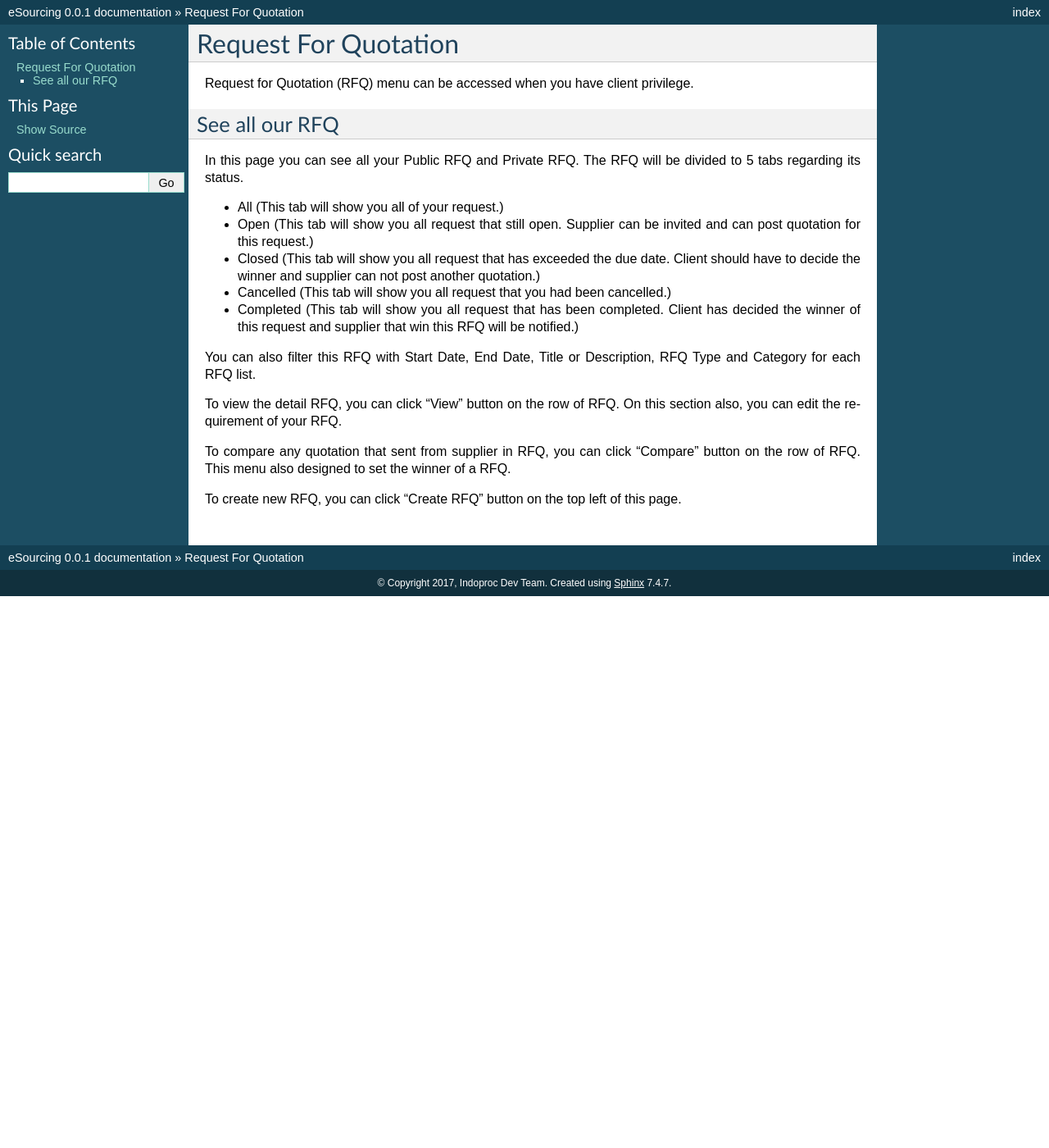
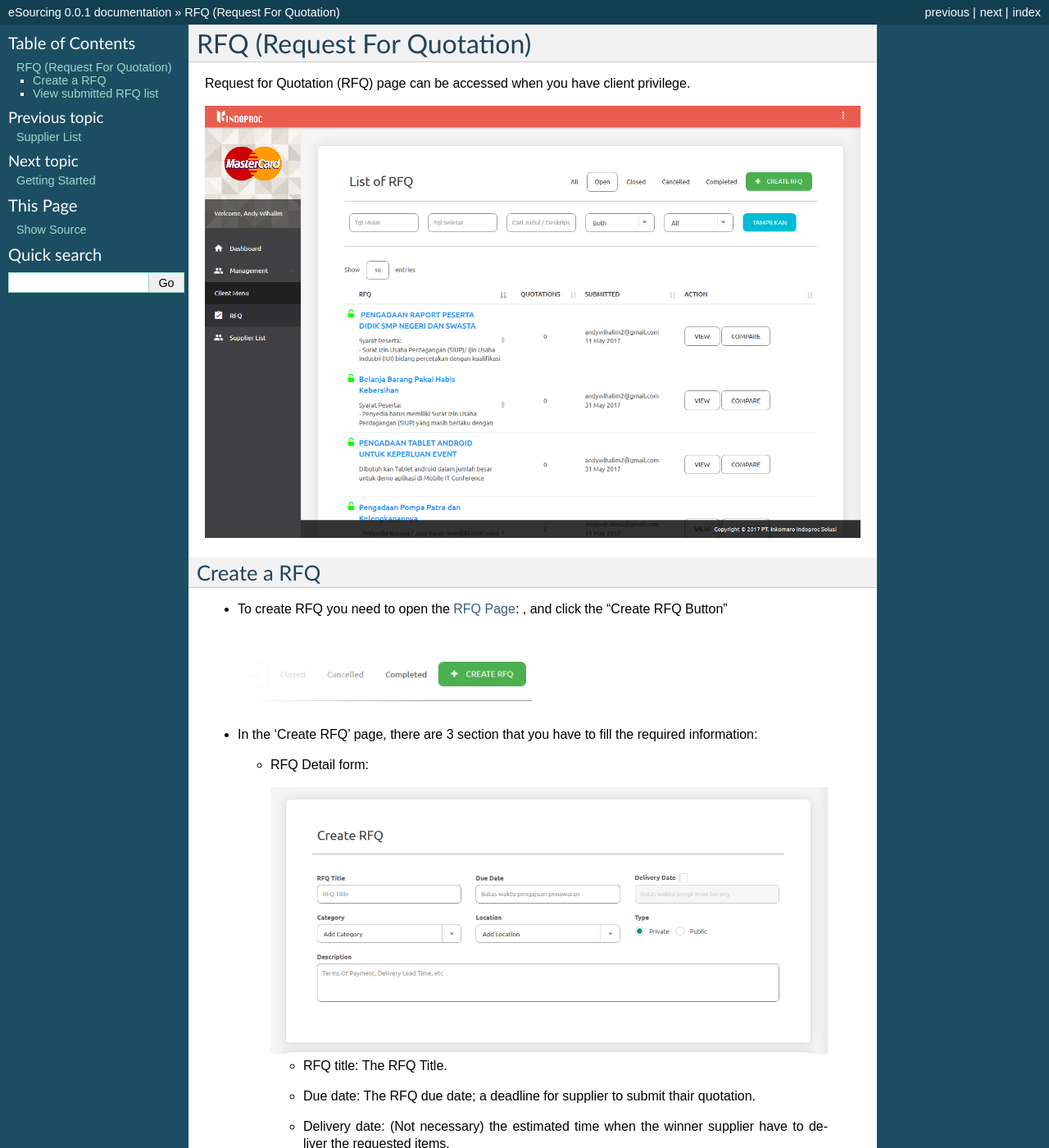
Before and after one commit to ralese/docs, a Sphinx documentation site: the page built from source/Client/rfq.rst, in a window 1280 px wide and 1400 px high. Shown: the whole window at 82% size. Built offline with Sphinx 7.4.7, drawn with Linux system fonts in a browser that asks for light colours; some of the changed text lies outside the part shown.

Commit message:
update rfq

```diff
--- a/source/Client/rfq.rst
+++ b/source/Client/rfq.rst
@@ -1,25 +1,107 @@
+.. _rfq:
 
+RFQ (Request For Quotation)
+===========================
 
-Request For Quotation
-=====================
+Request for Quotation (RFQ) page can be accessed when you have client privilege.
 
-Request for Quotation (RFQ) menu can be accessed when you have client privilege.
+.. image:: ../img_src/clientrfq.png
+    :width: 800px
+    :alt: Login Section
 
-See all our RFQ
----------------
+Create a RFQ
+------------
 
-In this page you can see all your Public RFQ and Private RFQ. The RFQ will be divided to 5 tabs regarding its status.
+- To create RFQ you need to open the `RFQ Page <http://indoproc.com/esourcing/rfq>`_: , and click the "Create RFQ Button"
 
-- All (This tab will show you all of your request.)
-- Open (This tab will show you all request that still open. Supplier can be invited and can post quotation for this request.)
-- Closed (This tab will show you all request that has exceeded the due date. Client should have to decide the winner and supplier can not post another quotation.)
-- Cancelled (This tab will show you all request that you had been cancelled.)
-- Completed (This tab will show you all request that has been completed. Client has decided the winner of this request and supplier that win this RFQ will be notified.)
+  .. image:: ../img_src/createrfqbtn.png
+      :width: 400px
+      :alt: Login Section
+
+- In the 'Create RFQ' page, there are 3 section that you have to fill the required information:
+
+  - RFQ Detail form:
+
+   .. image:: ../img_src/section1rfq.png
+    :width: 800px
+    :alt: Login Section
+
+   - RFQ title: The RFQ Title.
+   - Due date: The RFQ due date; a deadline for supplier to submit thair quotation.
+   - Delivery date: (Not necessary) the estimated time when the winner supplier have to deliver the requested items.
+   - Category: Choose the RFQ category
+   - Location: Choose the RFQ location
+   - Type: Choose the RFQ type:
+
+	- Public RFQ: this RFQ can be accessed by public and all registered supplier can submit their quotation.
+	- Private RFQ: this RFQ can be accessed by the invited supplier only.
+
+   - Description: The RFQ description.
+
+  - Items list:
+
+   .. image:: ../img_src/section2rfq.png
+    :width: 800px
+    :alt: Login Section
+
+   - this section will show your required item(s).
+
+   - to add item, click the 'add item' button and the add item sidebar will be showed up.
+
+   .. image:: ../img_src/additem.png
+     :width: 600px
+     :alt: Login Section
+
+   - input the detail such as Item name, item specification, quantity, uom, target price. You can also add the attachment file.
+
+  - Invited Supplier list:
+
+   .. image:: ../img_src/section3rfq.png
+    :width: 800px
+    :alt: Login Section
+
+   - This section will show your invited supplier.
+   - The invited supplier will recieve the notfication email about your RFQ.
+   - If you choose Public at the RFQ type, you can leave this section blank;
+   - but if you choose Private at the RFQ type, invite the supplier is a must.
+
+   - To invite the supplier, click 'add Supplier' button and the add supplier sidebar will be showed up.
+
+   .. image:: ../img_src/addsuprfq.png
+     :width: 600px
+     :alt: Login Section
+
+   - You can filter the suppler list by their company's category.
+   - You can choose more than 1 supplier into your RFQ invitation.
+   - Click 'Add to supplier list' button to add them.
+
+  -  Click 'Send' button to create your RFQ.
+
+View submitted RFQ list
+-----------------------
+
+Public RFQ and Private RFQ list can be accesed from the RFQ menu. The RFQ List is divided into 5 tabs according to it's current status:
+
+.. image:: ../img_src/rfqtab.png
+      :width: 700px
+      :alt: Login Section
+
+- All : No filter, this tab will show all of your submited RFQ(s).
+- Open : This tab will show the current active RFQ(s) (Still accepting for quotation). You can still invite supplier into this RFQ or do an update.
+- Closed : This tab will show the RFQ(s) that exceeded the due date (Not accepting the quotation anymore). Client should have to decide the winner (supplier).
+- Cancelled : This tab will show the canceled RFQ(s).
+- Completed : This tab will show the completed RFQ(s) (the RFQ is closed and the winner has been decided).
+
+.. image:: ../img_src/rfqfil.png
+      :width: 700px
+      :alt: Login Section
 
 You can also filter this RFQ with Start Date, End Date, Title or Description, RFQ Type and Category for each RFQ list.
 
-To view the detail RFQ, you can click "View" button on the row of RFQ. On this section also, you can edit the requirement of your RFQ.
+.. image:: ../img_src/vcrfq.png
+      :width: 800px
+      :alt: Login Section
 
-To compare any quotation that sent from supplier in RFQ, you can click "Compare" button on the row of RFQ. This menu also designed to set the winner of a RFQ.
+To view or edit the RFQ detail, you can click the "View" button, you can also resend the invitation email to the supplier.
 
-To create new RFQ, you can click "Create RFQ" button on the top left of this page.
+To compare the submitted quotation(s) for a RFQ, click the "Compare" button, you can choose the winner supplier from the compare page.
--- a/source/index.rst
+++ b/source/index.rst
@@ -19,6 +19,8 @@
    :caption: Client Documentation
 
    Client/getting_started
+   Client/supplier_list
+   Client/rfq
 
 .. _supplier-documentation:
 
```
Also changed, not shown: source/Client/supplier_list.rst (+30 -5 lines), source/img_src/additem.png (added), source/img_src/addsup.png (added), source/img_src/addsuprfq.png (added), source/img_src/clientrfq.png (added), source/img_src/createrfq.png (added), source/img_src/createrfqbtn.png (added), source/img_src/rfqfil.png (added), source/img_src/rfqtab.png (added), source/img_src/section1rfq.png (added), source/img_src/section2rfq.png (added), source/img_src/section3rfq.png (added), source/img_src/supedit.png (added), source/img_src/suplist_ss.png (added), 2 more files.
